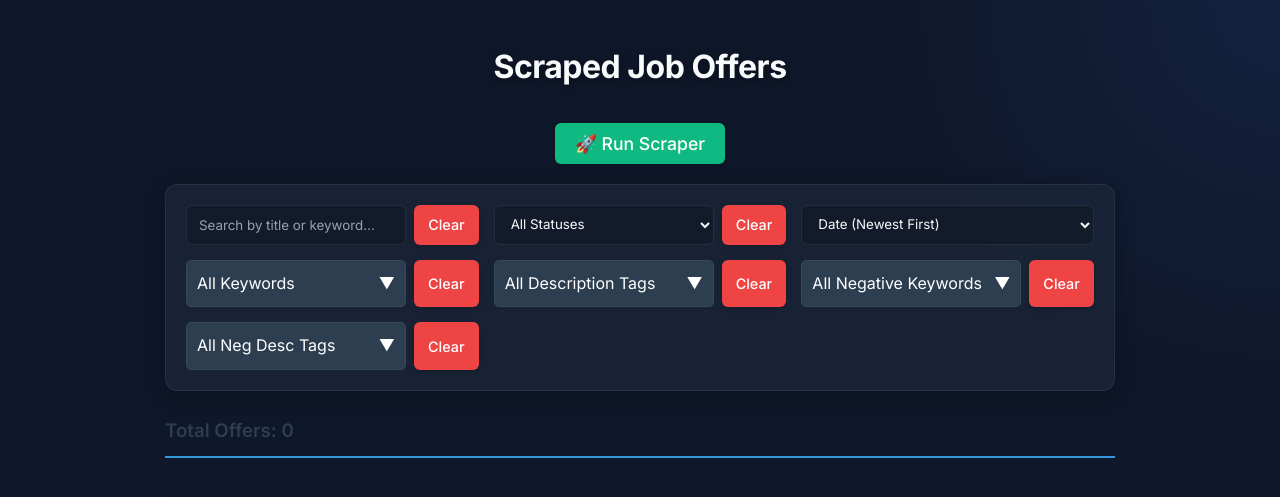
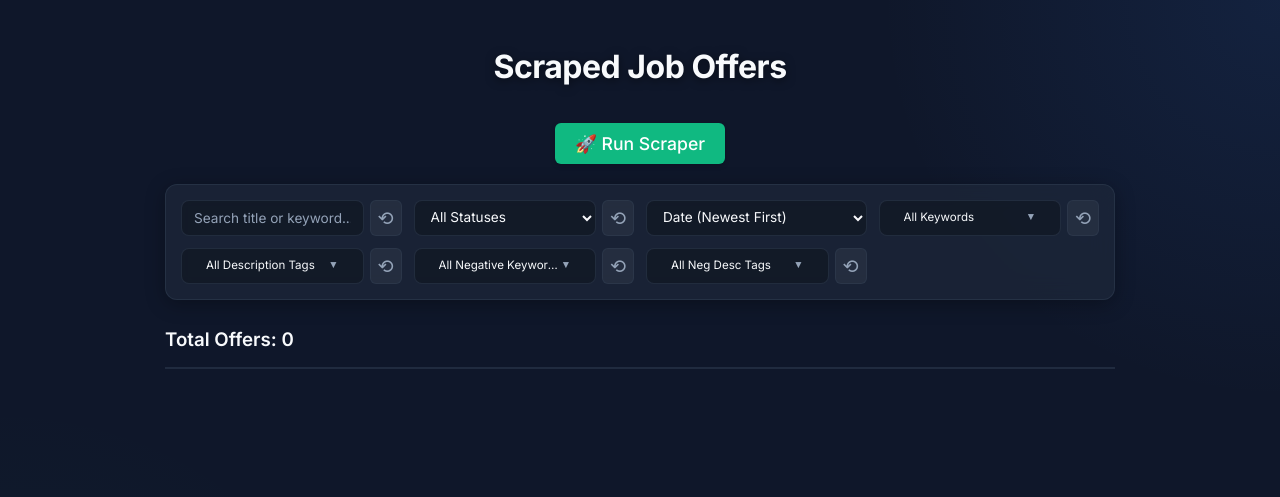
Before and after one commit to mehranr7/jobfinder, a Flask app: page / in a window 1280 px wide. Shown: the top 497 px of the page. Run offline with Flask 3, Linux system fonts and the light colour scheme; data that the repository does not hold is empty.

Commit message:
Redesign filters section to be more modern and compact

```diff
--- a/static/css/style.css
+++ b/static/css/style.css
@@ -17,7 +17,7 @@ body {
     font-family: 'Inter', system-ui, -apple-system, sans-serif;
     background-color: var(--bg-color);
     background-image: radial-gradient(circle at top right, rgba(59, 130, 246, 0.1), transparent 400px),
-                      radial-gradient(circle at bottom left, rgba(16, 185, 129, 0.05), transparent 400px);
+        radial-gradient(circle at bottom left, rgba(16, 185, 129, 0.05), transparent 400px);
     background-attachment: fixed;
     color: var(--text-main);
     line-height: 1.6;
@@ -36,7 +36,7 @@ h1 {
     font-weight: 700;
     letter-spacing: -0.5px;
     margin-bottom: 30px;
-    text-shadow: 0 2px 10px rgba(0,0,0,0.5);
+    text-shadow: 0 2px 10px rgba(0, 0, 0, 0.5);
 }
 
 .job-card {
@@ -47,13 +47,13 @@ h1 {
     padding: 20px 25px;
     margin-bottom: 20px;
     border-radius: 12px;
-    box-shadow: 0 4px 20px rgba(0,0,0,0.25);
+    box-shadow: 0 4px 20px rgba(0, 0, 0, 0.25);
     transition: transform 0.2s ease, box-shadow 0.2s ease;
 }
 
 .job-card:hover {
     transform: translateY(-2px);
-    box-shadow: 0 8px 30px rgba(0,0,0,0.4);
+    box-shadow: 0 8px 30px rgba(0, 0, 0, 0.4);
     border-color: rgba(59, 130, 246, 0.3);
 }
 
@@ -80,10 +80,10 @@ h1 {
 }
 
 .meta-item {
-    background: rgba(0,0,0,0.2);
+    background: rgba(0, 0, 0, 0.2);
     padding: 4px 10px;
     border-radius: 6px;
-    border: 1px solid rgba(255,255,255,0.05);
+    border: 1px solid rgba(255, 255, 255, 0.05);
 }
 
 .view-offer-btn {
@@ -104,7 +104,7 @@ h1 {
 }
 
 .job-description {
-    background: rgba(0,0,0,0.3);
+    background: rgba(0, 0, 0, 0.3);
     padding: 15px;
     border-radius: 8px;
     border: 1px solid var(--card-border);
@@ -138,20 +138,45 @@ button {
     cursor: pointer;
     font-size: 0.9em;
     transition: all 0.2s ease;
-    box-shadow: 0 2px 5px rgba(0,0,0,0.2);
+    box-shadow: 0 2px 5px rgba(0, 0, 0, 0.2);
 }
 
-.copy-btn { background-color: var(--card-border); color: var(--text-main); }
-.copy-btn:hover { background-color: rgba(255,255,255,0.2); }
+.copy-btn {
+    background-color: var(--card-border);
+    color: var(--text-main);
+}
 
-.done-btn { background-color: var(--success); color: white; }
-.done-btn:hover { background-color: var(--success-hover); }
+.copy-btn:hover {
+    background-color: rgba(255, 255, 255, 0.2);
+}
 
-.clear-btn { background-color: var(--danger); color: white; }
-.clear-btn:hover { background-color: var(--danger-hover); }
+.done-btn {
+    background-color: var(--success);
+    color: white;
+}
 
-.toggle-desc-btn { background-color: var(--primary); color: white; margin-right: auto; }
-.toggle-desc-btn:hover { background-color: var(--primary-hover); }
+.done-btn:hover {
+    background-color: var(--success-hover);
+}
+
+.clear-btn {
+    background-color: var(--danger);
+    color: white;
+}
+
+.clear-btn:hover {
+    background-color: var(--danger-hover);
+}
+
+.toggle-desc-btn {
+    background-color: var(--primary);
+    color: white;
+    margin-right: auto;
+}
+
+.toggle-desc-btn:hover {
+    background-color: var(--primary-hover);
+}
 
 .keyword-badge {
     background-color: rgba(245, 158, 11, 0.2);
@@ -172,41 +197,50 @@ button {
 }
 
 .controls {
+    user-select: none;
     background: var(--card-bg);
     backdrop-filter: blur(12px);
-    padding: 20px;
+    padding: 15px;
     border-radius: 12px;
     margin-bottom: 25px;
-    box-shadow: 0 4px 20px rgba(0,0,0,0.3);
+    box-shadow: 0 4px 20px rgba(0, 0, 0, 0.3);
     border: 1px solid var(--card-border);
-    display: flex;
-    gap: 15px;
-    flex-wrap: wrap;
+    display: grid;
+    grid-template-columns: repeat(auto-fill, minmax(200px, 1fr));
+    gap: 12px;
     position: relative;
     z-index: 1000;
 }
 
 .control-group {
     display: flex;
-    flex: 1;
-    min-width: 220px;
-    gap: 8px;
+    align-items: center;
+    gap: 6px;
 }
 
-.control-group input, .control-group select {
+.control-group>input,
+.control-group>select,
+.control-group>.multi-select {
     flex: 1;
-    padding: 10px 12px;
-    background: rgba(0,0,0,0.2);
+    min-width: 0;
+    padding: 8px 12px;
+    background: rgba(0, 0, 0, 0.25);
     border: 1px solid var(--card-border);
     color: var(--text-main);
-    border-radius: 6px;
+    border-radius: 8px;
     font-family: 'Inter', sans-serif;
+    font-size: 0.85em;
     outline: none;
-    transition: border-color 0.2s;
+    transition: all 0.2s ease;
+    height: 36px;
+    box-sizing: border-box;
 }
 
-.control-group input:focus, .control-group select:focus {
+.control-group>input:focus,
+.control-group>select:focus {
     border-color: var(--primary);
+    background: rgba(0, 0, 0, 0.4);
+    box-shadow: 0 0 0 2px rgba(59, 130, 246, 0.2);
 }
 
 .control-group input::placeholder {
@@ -216,6 +250,91 @@ button {
 .control-group select option {
     background: var(--bg-color);
     color: var(--text-main);
+}
+
+.multi-select {
+    position: relative;
+    padding: 0;
+}
+
+.select-box {
+    display: flex;
+    justify-content: space-between;
+    align-items: center;
+    cursor: pointer;
+    height: 100%;
+    width: 100%;
+    padding: 8px 12px;
+    box-sizing: border-box;
+    font-size: 0.85em;
+}
+
+.truncate-text {
+    white-space: nowrap;
+    overflow: hidden;
+    text-overflow: ellipsis;
+    display: inline-block;
+    max-width: 130px;
+}
+
+.dropdown-caret {
+    font-size: 0.9em;
+    color: var(--text-muted);
+}
+
+.clear-icon-btn {
+    background: rgba(255, 255, 255, 0.05);
+    color: var(--text-muted);
+    border: 1px solid var(--card-border);
+    border-radius: 6px;
+    width: 32px;
+    height: 36px;
+    display: flex;
+    align-items: center;
+    justify-content: center;
+    cursor: pointer;
+    transition: all 0.2s;
+    font-size: 1.2em;
+    padding: 0;
+    box-shadow: none;
+    flex-shrink: 0;
+}
+
+.clear-icon-btn:hover {
+    background: rgba(239, 68, 68, 0.2);
+    color: #fca5a5;
+    border-color: rgba(239, 68, 68, 0.4);
+}
+
+.dropdown-content {
+    display: none;
+    position: absolute;
+    top: calc(100% + 4px);
+    left: 0;
+    right: 0;
+    background: rgba(30, 41, 59, 0.95);
+    backdrop-filter: blur(10px);
+    border: 1px solid var(--primary);
+    border-radius: 8px;
+    max-height: 250px;
+    overflow-y: auto;
+    z-index: 1001;
+    padding: 8px;
+    box-shadow: 0 10px 25px rgba(0, 0, 0, 0.5);
+}
+
+.dropdown-content label {
+    font-size: 0.85em;
+    padding: 4px 6px;
+    border-radius: 4px;
+    transition: background 0.1s;
+    display: block;
+    margin-bottom: 5px;
+    cursor: pointer;
+}
+
+.dropdown-content label:hover {
+    background: rgba(255, 255, 255, 0.1);
 }
 
 #jobCountDisplay {
@@ -230,13 +349,16 @@ button {
     width: 8px;
     height: 8px;
 }
+
 ::-webkit-scrollbar-track {
-    background: rgba(0,0,0,0.1);
+    background: rgba(0, 0, 0, 0.1);
 }
+
 ::-webkit-scrollbar-thumb {
-    background: rgba(255,255,255,0.2);
+    background: rgba(255, 255, 255, 0.2);
     border-radius: 4px;
 }
+
 ::-webkit-scrollbar-thumb:hover {
-    background: rgba(255,255,255,0.3);
+    background: rgba(255, 255, 255, 0.3);
 }
--- a/templates/index.html
+++ b/templates/index.html
@@ -40,8 +40,8 @@
 
         <div class="controls">
             <div class="control-group">
-                <input type="text" id="searchInput" placeholder="Search by title or keyword..." onkeyup="filterJobs()">
-                <button class="clear-btn" onclick="clearSearch()">Clear</button>
+                <input type="text" id="searchInput" placeholder="Search title or keyword..." onkeyup="filterJobs()">
+                <button class="clear-icon-btn" onclick="clearSearch()" title="Clear Search">⟲</button>
             </div>
             <div class="control-group">
                 <select id="statusFilter" onchange="filterJobs()">
@@ -49,7 +49,7 @@
                     <option value="done">Done</option>
                     <option value="undone">Undone</option>
                 </select>
-                <button class="clear-btn" onclick="clearStatus()">Clear</button>
+                <button class="clear-icon-btn" onclick="clearStatus()" title="Clear Status">⟲</button>
             </div>
             <div class="control-group">
                 <select id="sortSelect" onchange="sortJobs()">
@@ -61,54 +61,56 @@
                 </select>
             </div>
             <div class="control-group">
-                <div class="multi-select" id="keywordSelectContainer" style="position: relative; width: 220px;">
-                    <div class="select-box" onclick="toggleDropdown('keywordDropdown')" style="background: #2c3e50; color: white; padding: 10px; border-radius: 5px; cursor: pointer; border: 1px solid #34495e; display: flex; justify-content: space-between;">
-                        <span id="keywordSelectTitle">All Keywords</span> <span>▼</span>
+                <div class="multi-select" id="keywordSelectContainer">
+                    <div class="select-box" onclick="toggleDropdown('keywordDropdown')">
+                        <span id="keywordSelectTitle" class="truncate-text">All Keywords</span>
+                        <span class="dropdown-caret">▼</span>
                     </div>
-                    <div class="dropdown-content" id="keywordDropdown" style="display: none; position: absolute; top: 100%; left: 0; right: 0; background: #1e272e; border: 1px solid #34495e; border-radius: 5px; max-height: 200px; overflow-y: auto; z-index: 100; padding: 10px; box-shadow: 0 4px 6px rgba(0,0,0,0.3);">
+                    <div class="dropdown-content" id="keywordDropdown">
                         <!-- Checkboxes injected by JS -->
                     </div>
                 </div>
-                <button class="clear-btn" onclick="clearKeyword()">Clear</button>
+                <button class="clear-icon-btn" onclick="clearKeyword()" title="Clear Keywords">⟲</button>
             </div>
             <div class="control-group">
-                <div class="multi-select" id="descTagSelectContainer" style="position: relative; width: 220px;">
-                    <div class="select-box" onclick="toggleDropdown('descTagDropdown')" style="background: #2c3e50; color: white; padding: 10px; border-radius: 5px; cursor: pointer; border: 1px solid #34495e; display: flex; justify-content: space-between;">
-                        <span id="descTagSelectTitle">All Description Tags</span> <span>▼</span>
+                <div class="multi-select" id="descTagSelectContainer">
+                    <div class="select-box" onclick="toggleDropdown('descTagDropdown')">
+                        <span id="descTagSelectTitle" class="truncate-text">All Desc Tags</span>
+                        <span class="dropdown-caret">▼</span>
                     </div>
-                    <div class="dropdown-content" id="descTagDropdown" style="display: none; position: absolute; top: 100%; left: 0; right: 0; background: #1e272e; border: 1px solid #34495e; border-radius: 5px; max-height: 200px; overflow-y: auto; z-index: 100; padding: 10px; box-shadow: 0 4px 6px rgba(0,0,0,0.3);">
+                    <div class="dropdown-content" id="descTagDropdown">
                         <!-- Checkboxes injected by JS -->
                     </div>
                 </div>
-                <button class="clear-btn" onclick="clearDescTag()">Clear</button>
+                <button class="clear-icon-btn" onclick="clearDescTag()" title="Clear Description Tags">⟲</button>
             </div>
             <div class="control-group">
-                <div class="multi-select" id="negKeywordSelectContainer" style="position: relative; width: 220px;">
-                    <div class="select-box" onclick="toggleDropdown('negKeywordDropdown')" style="background: #2c3e50; color: white; padding: 10px; border-radius: 5px; cursor: pointer; border: 1px solid #34495e; display: flex; justify-content: space-between;">
-                        <span id="negKeywordSelectTitle">All Negative Keywords</span> <span>▼</span>
+                <div class="multi-select" id="negKeywordSelectContainer">
+                    <div class="select-box" onclick="toggleDropdown('negKeywordDropdown')">
+                        <span id="negKeywordSelectTitle" class="truncate-text">All Neg Keywords</span>
+                        <span class="dropdown-caret">▼</span>
                     </div>
-                    <div class="dropdown-content" id="negKeywordDropdown" style="display: none; position: absolute; top: 100%; left: 0; right: 0; background: #1e272e; border: 1px solid #34495e; border-radius: 5px; max-height: 200px; overflow-y: auto; z-index: 100; padding: 10px; box-shadow: 0 4px 6px rgba(0,0,0,0.3);">
+                    <div class="dropdown-content" id="negKeywordDropdown">
                         <!-- Checkboxes injected by JS -->
                     </div>
                 </div>
-                <button class="clear-btn" onclick="clearNegativeKeyword()">Clear</button>
+                <button class="clear-icon-btn" onclick="clearNegativeKeyword()" title="Clear Negative Keywords">⟲</button>
             </div>
             <div class="control-group">
-                <div class="multi-select" id="negDescTagSelectContainer" style="position: relative; width: 220px;">
-                    <div class="select-box" onclick="toggleDropdown('negDescTagDropdown')" style="background: #2c3e50; color: white; padding: 10px; border-radius: 5px; cursor: pointer; border: 1px solid #34495e; display: flex; justify-content: space-between;">
-                        <span id="negDescTagSelectTitle">All Neg Desc Tags</span> <span>▼</span>
+                <div class="multi-select" id="negDescTagSelectContainer">
+                    <div class="select-box" onclick="toggleDropdown('negDescTagDropdown')">
+                        <span id="negDescTagSelectTitle" class="truncate-text">All Neg Desc Tags</span>
+                        <span class="dropdown-caret">▼</span>
                     </div>
-                    <div class="dropdown-content" id="negDescTagDropdown" style="display: none; position: absolute; top: 100%; left: 0; right: 0; background: #1e272e; border: 1px solid #34495e; border-radius: 5px; max-height: 200px; overflow-y: auto; z-index: 100; padding: 10px; box-shadow: 0 4px 6px rgba(0,0,0,0.3);">
+                    <div class="dropdown-content" id="negDescTagDropdown">
                         <!-- Checkboxes injected by JS -->
                     </div>
                 </div>
-                <button class="clear-btn" onclick="clearNegDescTag()">Clear</button>
+                <button class="clear-icon-btn" onclick="clearNegDescTag()" title="Clear Negative Desc Tags">⟲</button>
             </div>
         </div>
 
-        <h3 id="jobCountDisplay"
-            style="color: #2c3e50; border-bottom: 2px solid #3498db; padding-bottom: 10px; margin-top: 5px;">Total
-            Offers: 0</h3>
+        <h3 id="jobCountDisplay">Total Offers: 0</h3>
 
         <div class="jobs-container">
             {% for job in jobs %}
```
